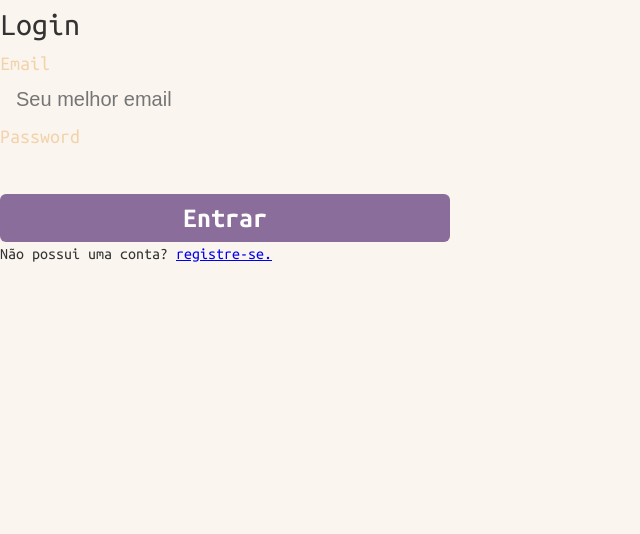
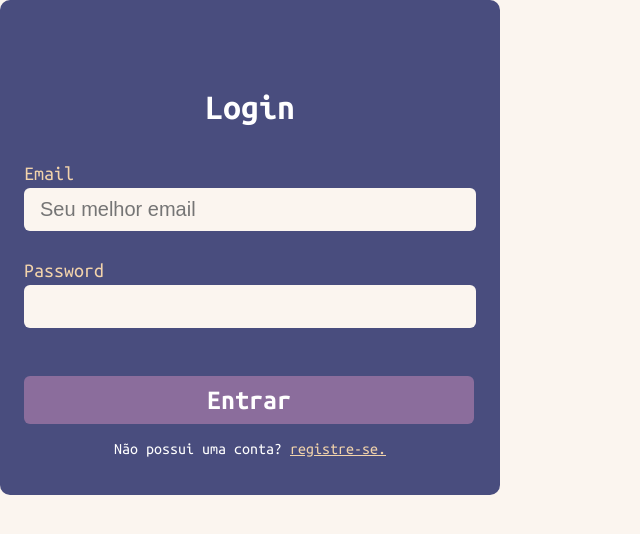
Before and after one commit to damatomos/forum-gm-frontend, a Vue app: page /login in a window 1280 px wide. Shown: the top 534 px of the page, without its empty margins (0-640 px from the left). Built offline with nearby package versions, Linux system fonts and the light colour scheme.

Commit message:
style: create style LoginView

```diff
--- a/src/views/LoginView.vue
+++ b/src/views/LoginView.vue
@@ -14,7 +14,6 @@ import ButtonSimpleComponent from '@/components/ButtonSimpleComponent.vue'
       id="email-login"
     />
     <InputComponent
-      class="input-senha"
       label="Password"
       type="password"
       variant="auth"
@@ -25,4 +24,44 @@ import ButtonSimpleComponent from '@/components/ButtonSimpleComponent.vue'
   </div>
 </template>
 
-<style scoped lang="scss"></style>
+<style scoped lang="scss">
+@mixin text-center-white {
+  text-align: center;
+  color: $gm-c-white;
+}
+
+.container-login {
+  border-radius: 0.625rem;
+  padding: 5rem 1.5rem 2.25rem 1.5rem;
+  width: 500px;
+  background: $gm-c-purple-dark;
+
+  h1 {
+    @include text-center-white;
+    font-size: $font-size-5xl;
+    font-weight: bold;
+    margin-bottom: 1.5rem;
+  }
+
+  :deep(#email-login) {
+    margin-bottom: 1.5rem;
+  }
+
+  :deep(#password-login) {
+    margin-bottom: 3rem;
+  }
+
+  .btn-login {
+    margin-bottom: 1rem;
+  }
+
+  p {
+    @include text-center-white;
+    line-height: 120%;
+    font-size: $font-size-base;
+    a {
+      color: $gm-c-yellow;
+    }
+  }
+}
+</style>
```
